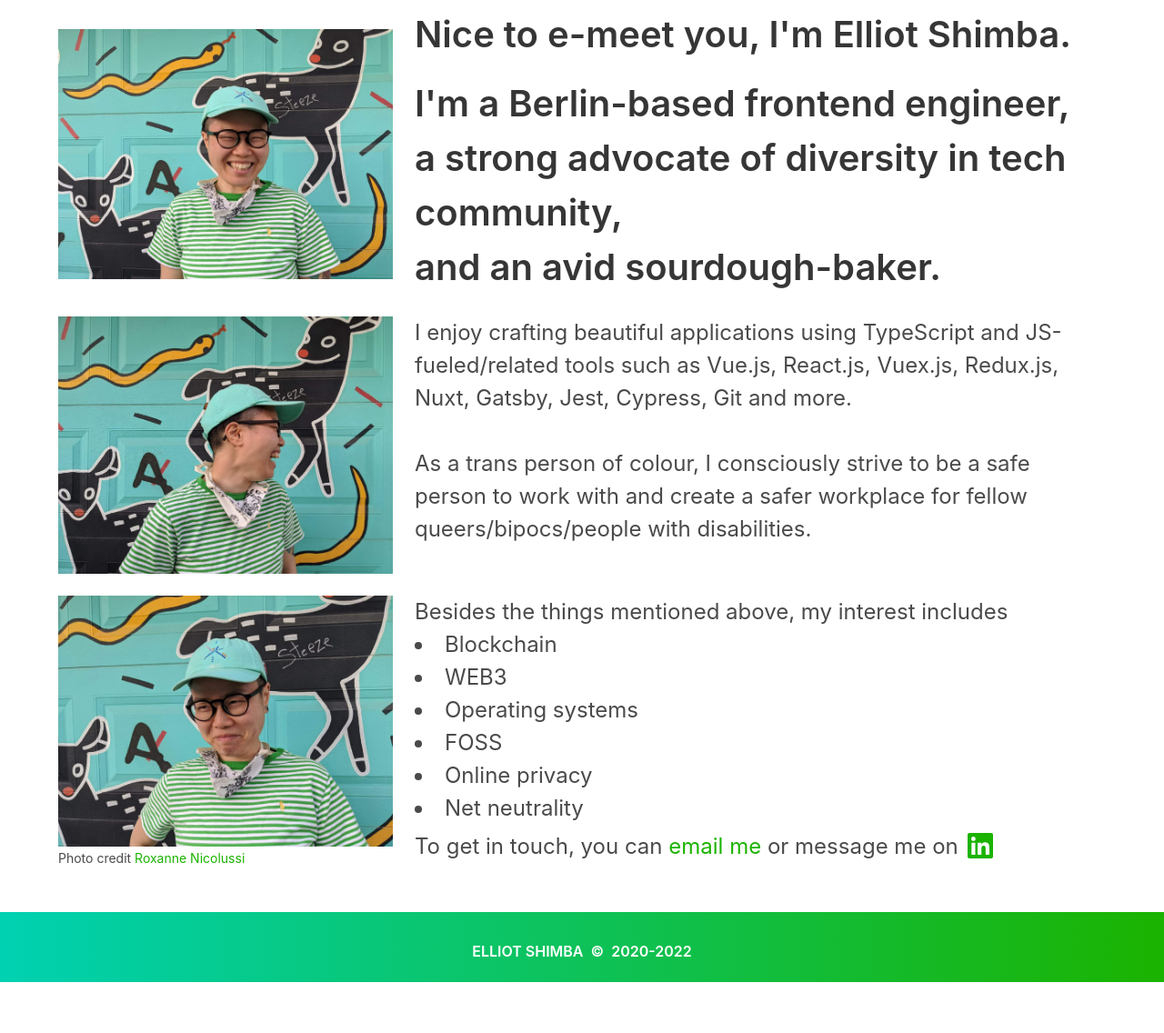
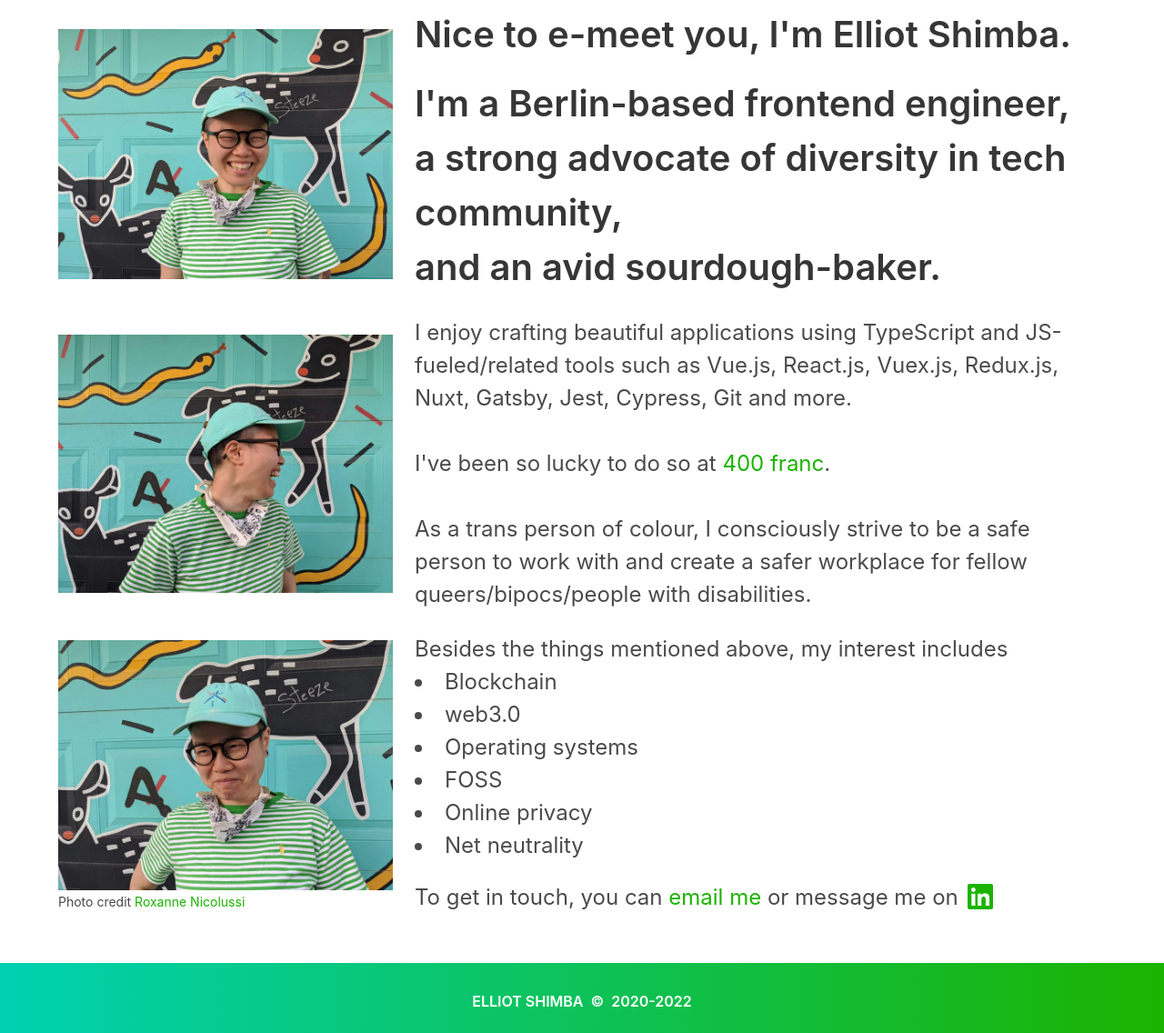
Before and after one commit to JapaneseMayonnaise/shimbaofficial-gatsby, a Gatsby site: page / in a window 1280 px wide. Shown: the part 129-1265 px from the top of the page at 91% size. Before the commit the page ends 1209 px from the top, so only its background shows below. Built offline with nearby package versions, Linux system fonts and the light colour scheme; Gatsby itself is replaced by a stand-in of ours.

Commit message:
Ad styles and text changes

```diff
--- a/src/pages/about.module.css
+++ b/src/pages/about.module.css
@@ -11,6 +11,10 @@
   list-style-position: inside;
 }
 
+.contact {
+  margin-top: 15px;
+}
+
 @media screen and (max-width: 434px) {
   .h1Margin {
     margin-bottom: 4px !important;
--- a/src/pages/index.js
+++ b/src/pages/index.js
@@ -49,8 +49,8 @@ export default function Home({ data }) {
             </Description>
           </div>
           {/* top column */}
-          {/* the 3 lower columns */}
-          <div className="columns is-multiline">
+          {/* the 2 lower columns */}
+          <div className="columns is-multiline is-vcentered">
             <Image
               fluid={data.secondImage.childImageSharp.fluid}
               alt="shimba is smiling, looking to the right"
@@ -60,6 +60,10 @@ export default function Home({ data }) {
                 I enjoy crafting beautiful applications using TypeScript and
                 JS-fueled/related tools such as Vue.js, React.js, Vuex.js,
                 Redux.js, Nuxt, Gatsby, Jest, Cypress, Git and more.
+                <br />
+                <br />
+                I've been so lucky to do so at
+                <a href="https://400f.jp/"> 400 franc</a>.
                 <br />
                 <br />
                 As a trans person of colour, I consciously strive to be a safe
@@ -79,17 +83,18 @@ export default function Home({ data }) {
             <Description>
               <h2 className="is-size-4 is-size-5-touch">
                 Besides the things mentioned above, my interest includes
-                <br />
               </h2>
+              <div>
                 <ul className={`is-size-4 is-size-5-touch ${style.disc}`}>
                   <li>Blockchain</li>
-                <li>WEB3</li>
+                  <li>web3.0</li>
                   <li>Operating systems</li>
                   <li>FOSS</li>
                   <li>Online privacy</li>
                   <li>Net neutrality</li>
                 </ul>
-              <h2 className="is-size-4 is-size-5-touch">
+              </div>
+              <h2 className={`is-size-4 is-size-5-touch ${style.contact}`}>
                 To get in touch, you can
                 <a href="mailto:shimba@posteo.net"> email me </a>
                 or message me on
```
Lines whose indentation alone changed are shown as unchanged.
